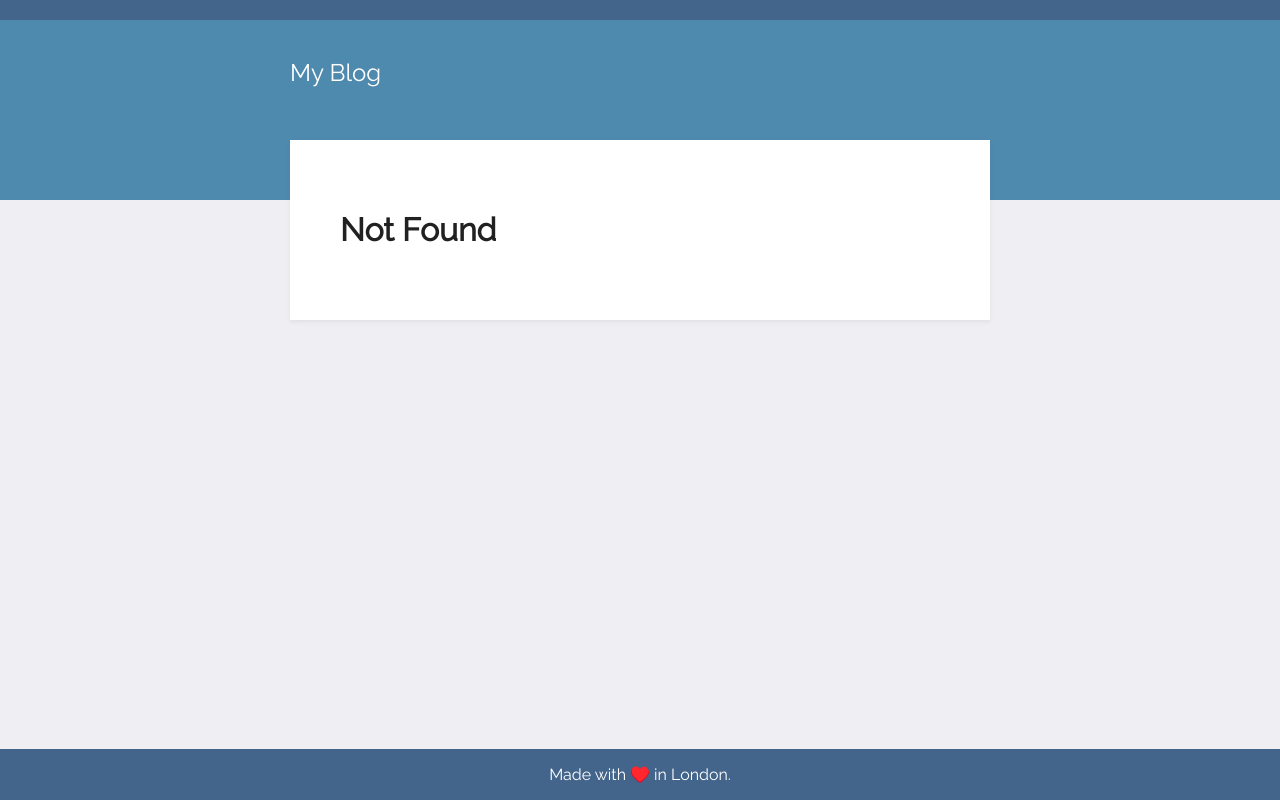
After one commit to A7med7777/100-Days-of-Code, a Flask app: template Day 57 - Intermediate+ Templating with Jinja in Flask Applications/day-57-starting-files-blog-templating/templates/post.html in a window 1280 px wide. The commit adds this page. Run offline with Flask 3, Linux system fonts and the light colour scheme; the template is opened without the code that fills it, so the values that code supplies are empty.

Commit message:
Blog Capstone Project Part 1 - Templating

```diff
--- /dev/null
+++ b/Day 57 - Intermediate+ Templating with Jinja in Flask Applications/day-57-starting-files-blog-templating/post.py
@@ -0,0 +1,6 @@
+class Post:
+    def __init__(self, post):
+        self.id = post["id"]
+        self.body = post["body"]
+        self.title = post["title"]
+        self.subtitle = post["subtitle"]
--- /dev/null
+++ b/Day 57 - Intermediate+ Templating with Jinja in Flask Applications/day-57-starting-files-blog-templating/static/css/styles.css
@@ -0,0 +1,73 @@
+body {
+  background: #efeff3;
+  margin: 0;
+  font-family: "Raleway", sans-serif;
+  -webkit-font-smoothing: antialiased;
+  color: #212121;
+}
+
+.wrapper {
+  position: relative;
+  clear: both;
+  margin: 0 auto 75px auto;
+  width: 100%;
+  overflow: hidden;
+}
+
+.top {
+  background: #4e89ae;
+  height: 180px;
+  border-top: 20px solid #43658b;
+}
+
+.top .title {
+  width: 700px;
+  margin: 38px auto 0 auto;
+}
+
+.title h1 {
+  font-size: 24px;
+  color: #fff;
+  font-weight: 500;
+}
+
+.content {
+  margin: -80px auto 100px;
+  padding-bottom: 20px;
+}
+
+.card {
+  position: relative;
+  background: #fff;
+  padding: 50px;
+  width: 600px;
+  margin: 20px auto 0 auto;
+  box-shadow: 0 2px 4px rgba(100, 100, 100, 0.1);
+}
+
+.card h2 {
+  font-size: 21px;
+  font-weight: 500;
+}
+
+.card h2 a {
+  color: #cc0000;
+  text-decoration: none;
+}
+
+.card .text {
+  color: #212121;
+  margin-top: 20px;
+  font-size: 15px;
+  line-height: 22px;
+}
+
+footer {
+  position: fixed;
+  left: 0;
+  bottom: 0;
+  width: 100%;
+  background-color: #43658b;
+  color: white;
+  text-align: center;
+}
--- /dev/null
+++ b/Day 57 - Intermediate+ Templating with Jinja in Flask Applications/day-57-starting-files-blog-templating/templates/post.html
@@ -0,0 +1,35 @@
+<!DOCTYPE html>
+<html lang="en">
+  <head>
+    <meta charset="UTF-8" />
+    <title>Title</title>
+    <link
+      href="https://fonts.googleapis.com/css2?family=Raleway"
+      rel="stylesheet"
+    />
+    <link rel="stylesheet" href="../static/css/styles.css" />
+  </head>
+
+  <body>
+    <div class="wrapper">
+      <div class="top">
+        <div class="title">
+          <h1>My Blog</h1>
+        </div>
+      </div>
+      <div class="content">
+        <div class="card">
+          {% if post %}
+          <h2>{{ post.title }}</h2>
+          <p>{{ post.body }}</p>
+          {% else %}
+          <h1>Not Found</h1>
+          {% endif %}
+        </div>
+      </div>
+    </div>
+  </body>
+  <footer>
+    <p>Made with ♥️ in London.</p>
+  </footer>
+</html>
```
Also changed, not shown: Day 56 - Intermediate+ Rendering HTML/html5up_identity/static/assets/css/main.css (+189 -63 lines), Day 56 - Intermediate+ Rendering HTML/html5up_identity/templates/index.html (+37 -6 lines), Day 57 - Intermediate+ Templating with Jinja in Flask Applications/day-57-starting-files-blog-templating/main.py (added, +36 -0 lines), Day 57 - Intermediate+ Templating with Jinja in Flask Applications/day-57-starting-files-blog-templating/templates/index.html (added, +34 -0 lines), Day 57 - Intermediate+ Templating with Jinja in Flask Applications/main.py (added, +47 -0 lines), Day 57 - Intermediate+ Templating with Jinja in Flask Applications/templates/blog.html (added, +17 -0 lines), Day 57 - Intermediate+ Templating with Jinja in Flask Applications/templates/guess.html (added, +13 -0 lines), Day 57 - Intermediate+ Templating with Jinja in Flask Applications/templates/index.html (added, +18 -0 lines).
